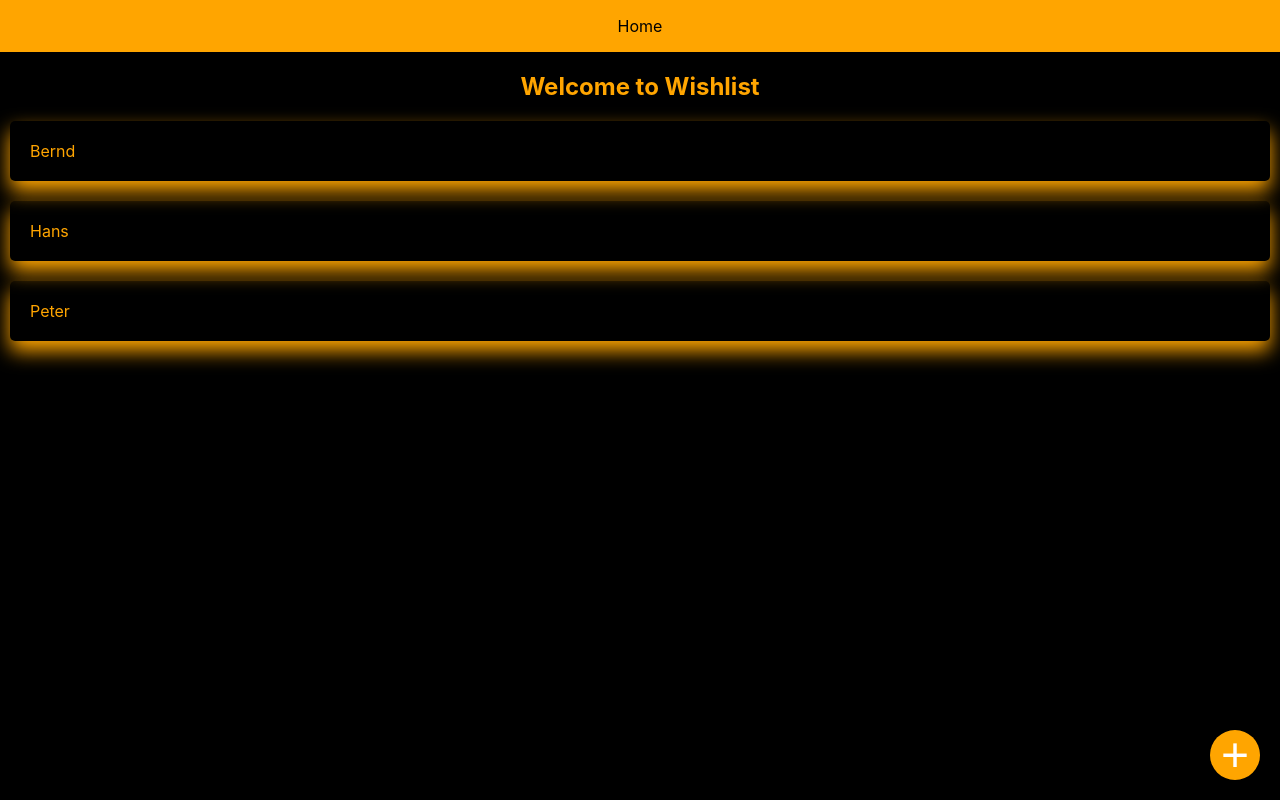
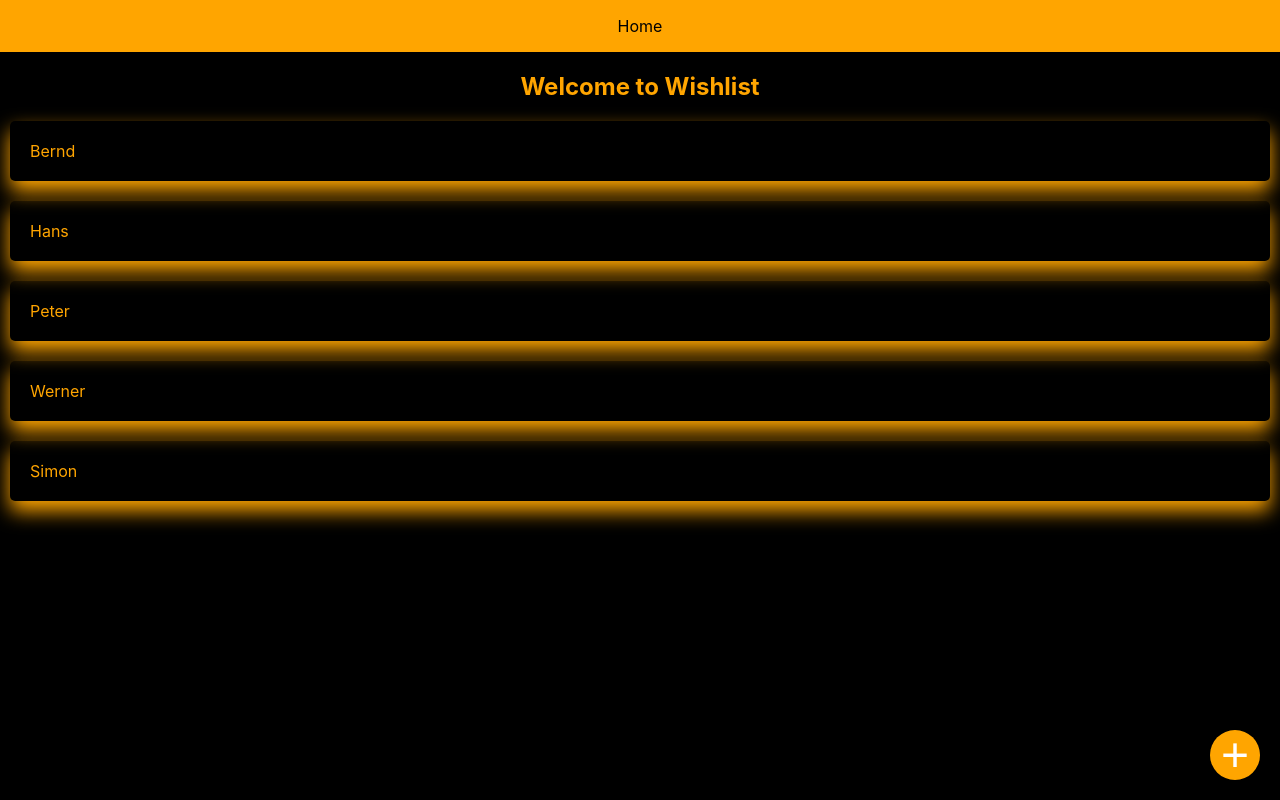
Before and after one commit to domko95/wuensch-dir-was, a React (Create React App) app: page / in a window 1280 px wide. Built offline with nearby package versions, Linux system fonts and the light colour scheme; data requests are answered from the project's data file.

Commit message:
Add new Items in db

```diff
--- a/db.json
+++ b/db.json
@@ -26,6 +26,16 @@
         "Zu harte Plätzchen",
         "Selbstzerstörendes Geschenk"
       ]
+    },
+    {
+      "title": "Werner",
+      "wishes": ["Peters Socken", "Pudelmütze", "Glas Würstchen"],
+      "id": 4
+    },
+    {
+      "title": "Simon",
+      "wishes": ["Tannenzapfen", "Rostiger Kartoffelschäler"],
+      "id": 5
     }
   ]
 }
--- a/src/App.js
+++ b/src/App.js
@@ -29,7 +29,7 @@ function App() {
           <Route path="/add">
             <Add />
           </Route>
-          <Route path="/:title">
+          <Route path="/:listId">
             <WishList />
           </Route>
           <Route path="/">
--- a/src/api/lists.js
+++ b/src/api/lists.js
@@ -4,8 +4,8 @@ export async function getLists() {
   return lists;
 }
 
-export async function getWishes(name) {
-  const response = await fetch(`http://localhost:5000/lists?title=${name}`);
+export async function getListById(id) {
+  const response = await fetch(`http://localhost:5000/lists/${id}`);
   const list = await response.json();
-  return list[0].wishes;
+  return list;
 }
--- a/src/pages/Home.js
+++ b/src/pages/Home.js
@@ -20,7 +20,7 @@ export default function Home() {
     <>
       <H2>Welcome to Wishlist</H2>
       {lists?.map((list) => (
-        <Link key={list.id} to={list.title}>
+        <Link key={list.id} to={`/${list.id}`}>
           <WishListItem title={list.title} />
         </Link>
       ))}
--- a/src/pages/WishList.js
+++ b/src/pages/WishList.js
@@ -1,7 +1,7 @@
 import { useEffect, useState } from 'react';
 import styled from 'styled-components';
 import { useParams } from 'react-router-dom';
-import { getWishes } from '../api/lists';
+import { getListById } from '../api/lists';
 import WishListItem from '../components/WishListItem';
 
 const H2 = styled.h2`
@@ -10,17 +10,22 @@ const H2 = styled.h2`
 `;
 
 export default function WishList() {
-  const { title } = useParams();
-  const [wishes, setWishes] = useState([]);
+  const { listId } = useParams();
+  const [list, setList] = useState([]);
   useEffect(async () => {
-    const newWishes = await getWishes(title);
-    setWishes(newWishes);
+    const newList = await getListById(listId);
+    setList(newList);
   }, []);
+
+  if (!list) {
+    return <div>Loading . . . </div>;
+  }
+
   return (
     <>
-      <H2>{title}&apos;s Wishlist</H2>
-      {wishes?.map((wish) => (
-        <WishListItem title={wish} />
+      <H2>{list.title}&apos;s Wishlist</H2>
+      {list.wishes?.map((wish) => (
+        <WishListItem key={wish} title={wish} />
       ))}
     </>
   );
```
